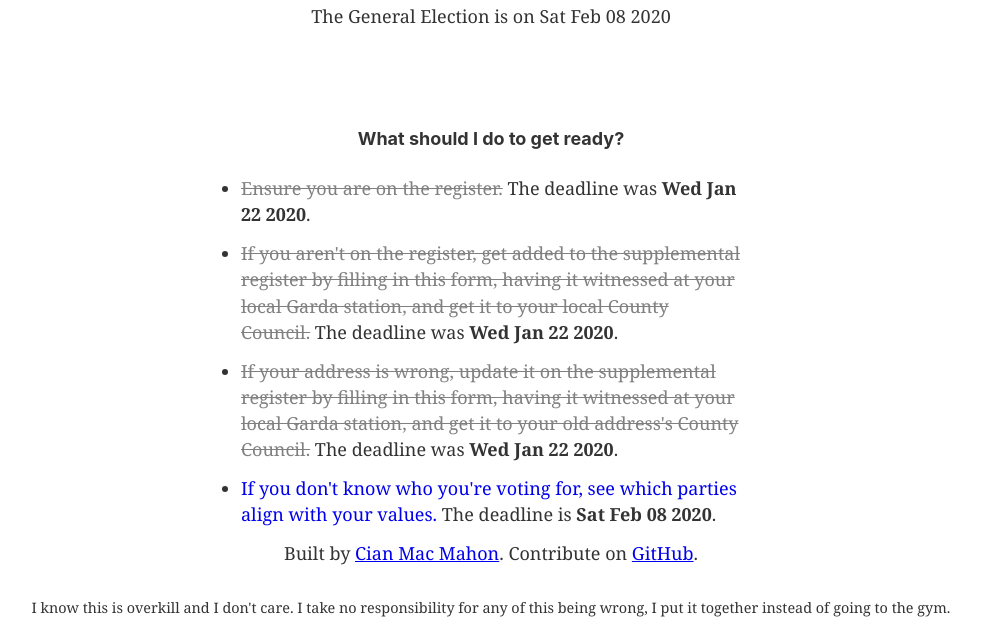
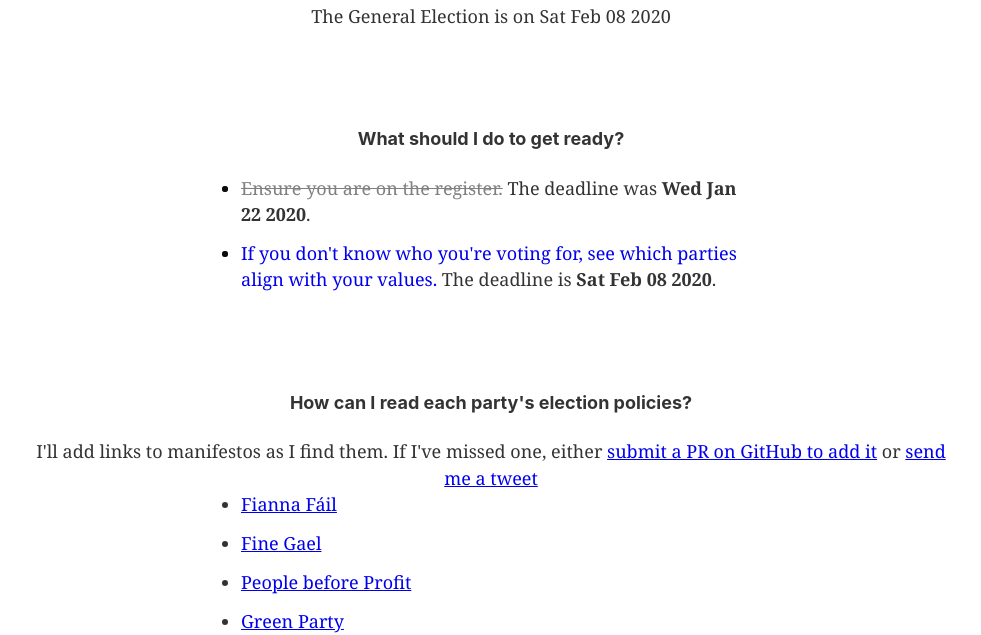
Before and after one commit to cianmm/is-it-election-time, a Gatsby site: page / in a window 1280 px wide. Shown: the part 178-813 px from the top of the page, without its empty margins (149-1130 px from the left). Built offline with nearby package versions, Linux system fonts and the light colour scheme; Gatsby itself is replaced by a stand-in of ours.

Commit message:
Add manifestos

```diff
--- /dev/null
+++ b/src/components/Manifestos/ManifestoItem.js
@@ -0,0 +1,22 @@
+import React from "react";
+import PropTypes from "prop-types";
+
+const ManifestoItem = ({ href, children }) => {
+  return (
+    <a
+      target="_blank"
+      rel="noopener noreferrer"
+      href={href}
+      style={{ color: href ? undefined : "gray" }}
+    >
+      {children}
+    </a>
+  );
+};
+
+ManifestoItem.propTypes = {
+  href: PropTypes.string.isRequired,
+  children: PropTypes.number.isRequired,
+};
+
+export default ManifestoItem;
--- /dev/null
+++ b/src/components/Manifestos/ManifestoList.js
@@ -0,0 +1,27 @@
+import React from "react";
+import ManifestoItem from "./ManifestoItem";
+import UnorderedList from "../UnorderedList";
+
+const ManifestoList = () => {
+  return (
+    <UnorderedList>
+      <ManifestoItem href="https://www.fiannafail.ie/wp-content/uploads/2020/01/Fianna-Fail-General-Election-Manifesto-2020.pdf">
+        Fianna Fáil
+      </ManifestoItem>
+      <ManifestoItem href="https://election2020.finegael.ie/pdf/FG_GE20_Manifesto.pdf">
+        Fine Gael
+      </ManifestoItem>
+      <ManifestoItem href="https://manifesto.pbp.ie/wp-content/uploads/2020/01/Paople-Before-Profit-General-Election-Manifesto-2020.pdf">
+        People before Profit
+      </ManifestoItem>
+      <ManifestoItem href="https://www.greenparty.ie/wp-content/uploads/2020/01/GP-manifesto-2020-FINAL.pdf">
+        Green Party
+      </ManifestoItem>
+      <ManifestoItem>Sinn Féin</ManifestoItem>
+      <ManifestoItem>Labour</ManifestoItem>
+      <ManifestoItem>Social Democrats</ManifestoItem>
+    </UnorderedList>
+  );
+};
+
+export default ManifestoList;
--- /dev/null
+++ b/src/components/UnorderedList.js
@@ -0,0 +1,18 @@
+import React from "react";
+import PropTypes from "prop-types";
+
+const UnorderedList = ({ children }) => {
+  return (
+    <ul style={{ maxWidth: "500px", textAlign: "initial", margin: "auto" }}>
+      {children.map(ween => (
+        <li key={ween}>{ween}</li>
+      ))}
+    </ul>
+  );
+};
+
+UnorderedList.propTypes = {
+  children: PropTypes.number.isRequired,
+};
+
+export default UnorderedList;
--- a/src/pages/index.js
+++ b/src/pages/index.js
@@ -5,34 +5,20 @@ import SEO from "../components/seo";
 import IsItTime from "../components/IsItTime";
 import GetReadyListItem from "../components/GetReadyListItem/GetReadyListItem";
 import { registerDeadline, generalElectionDeadline } from "../constants";
+import ManifestoList from "../components/Manifestos/ManifestoList";
+import UnorderedList from "../components/UnorderedList";
 
 const IndexPage = () => (
   <Layout>
     <SEO title="Is It General Election Time Yet?" />
     <IsItTime />
     <h4 style={{ marginTop: "100px" }}>What should I do to get ready?</h4>
-    <ul style={{ maxWidth: "500px", textAlign: "initial", margin: "auto" }}>
+    <UnorderedList>
       <GetReadyListItem
         deadline={registerDeadline}
         href="https://www.checktheregister.ie"
       >
         Ensure you are on the register.
-      </GetReadyListItem>
-      <GetReadyListItem
-        href="https://www.checktheregister.ie/appforms/RFA2%20Supplement%20to%20Register%20of%20Electors%20[English]%20.doc"
-        deadline={registerDeadline}
-      >
-        If you aren't on the register, get added to the supplemental register by
-        filling in this form, having it witnessed at your local Garda station,
-        and get it to your local County Council.
-      </GetReadyListItem>
-      <GetReadyListItem
-        href="https://www.checktheregister.ie/appforms/RFA3_English_Form.pdf"
-        deadline={registerDeadline}
-      >
-        If your address is wrong, update it on the supplemental register by
-        filling in this form, having it witnessed at your local Garda station,
-        and get it to your old address's County Council.
       </GetReadyListItem>
       <GetReadyListItem
         href="https://ireland.isidewith.com/political-quiz"
@@ -41,7 +27,27 @@ const IndexPage = () => (
         If you don't know who you're voting for, see which parties align with
         your values.
       </GetReadyListItem>
-    </ul>
+    </UnorderedList>
+    <h4 style={{ marginTop: "100px" }}>
+      How can I read each party's election policies?
+    </h4>
+    I'll add links to manifestos as I find them. If I've missed one, either{" "}
+    <a
+      target="_blank"
+      rel="noopener noreferrer"
+      href="https://github.com/cianmm/is-it-election-time"
+    >
+      submit a PR on GitHub to add it
+    </a>{" "}
+    or{" "}
+    <a
+      target="_blank"
+      rel="noopener noreferrer"
+      href="https://www.twitter.com/cianmm"
+    >
+      send me a tweet
+    </a>
+    <ManifestoList />
   </Layout>
 );
 
```
